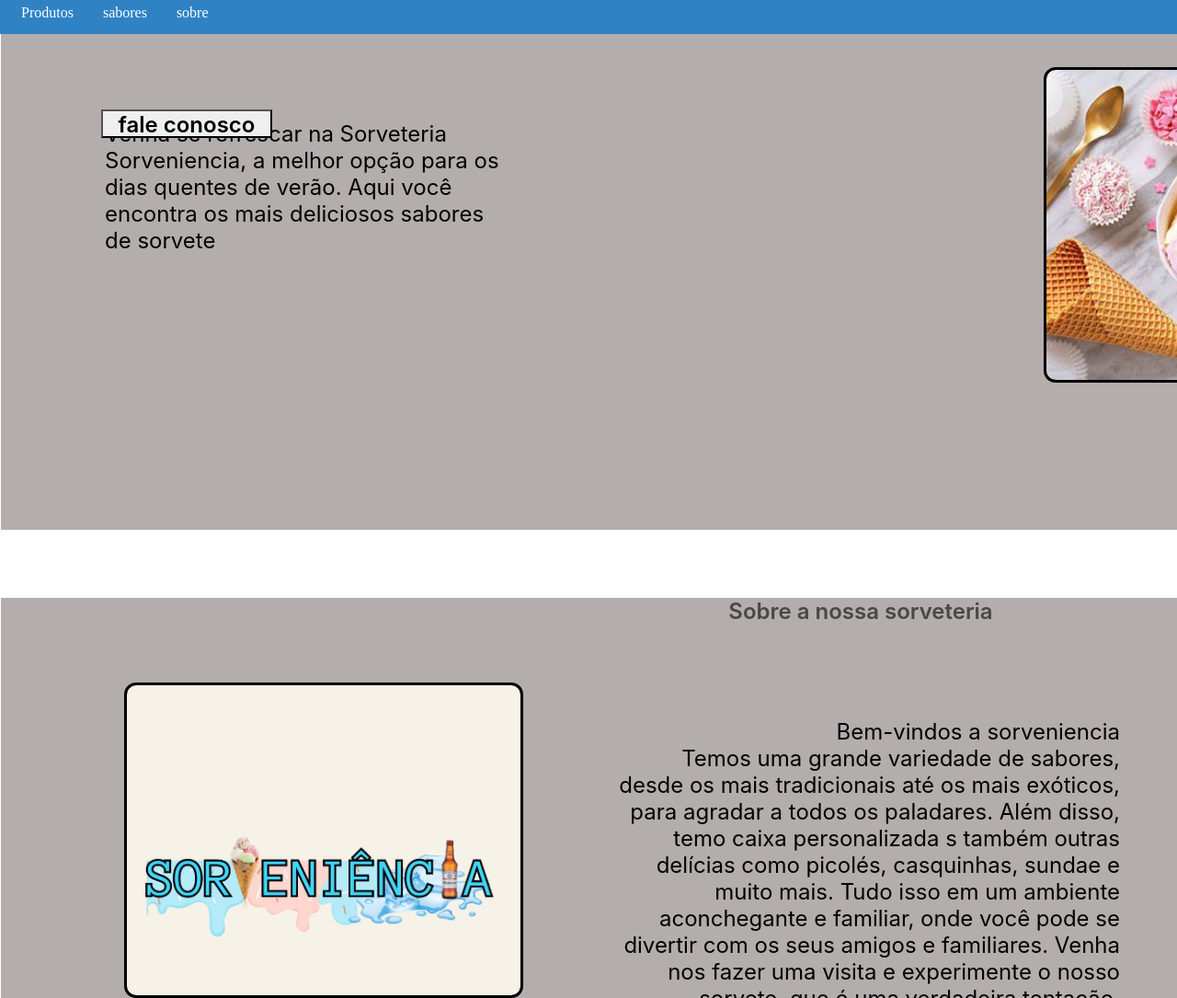
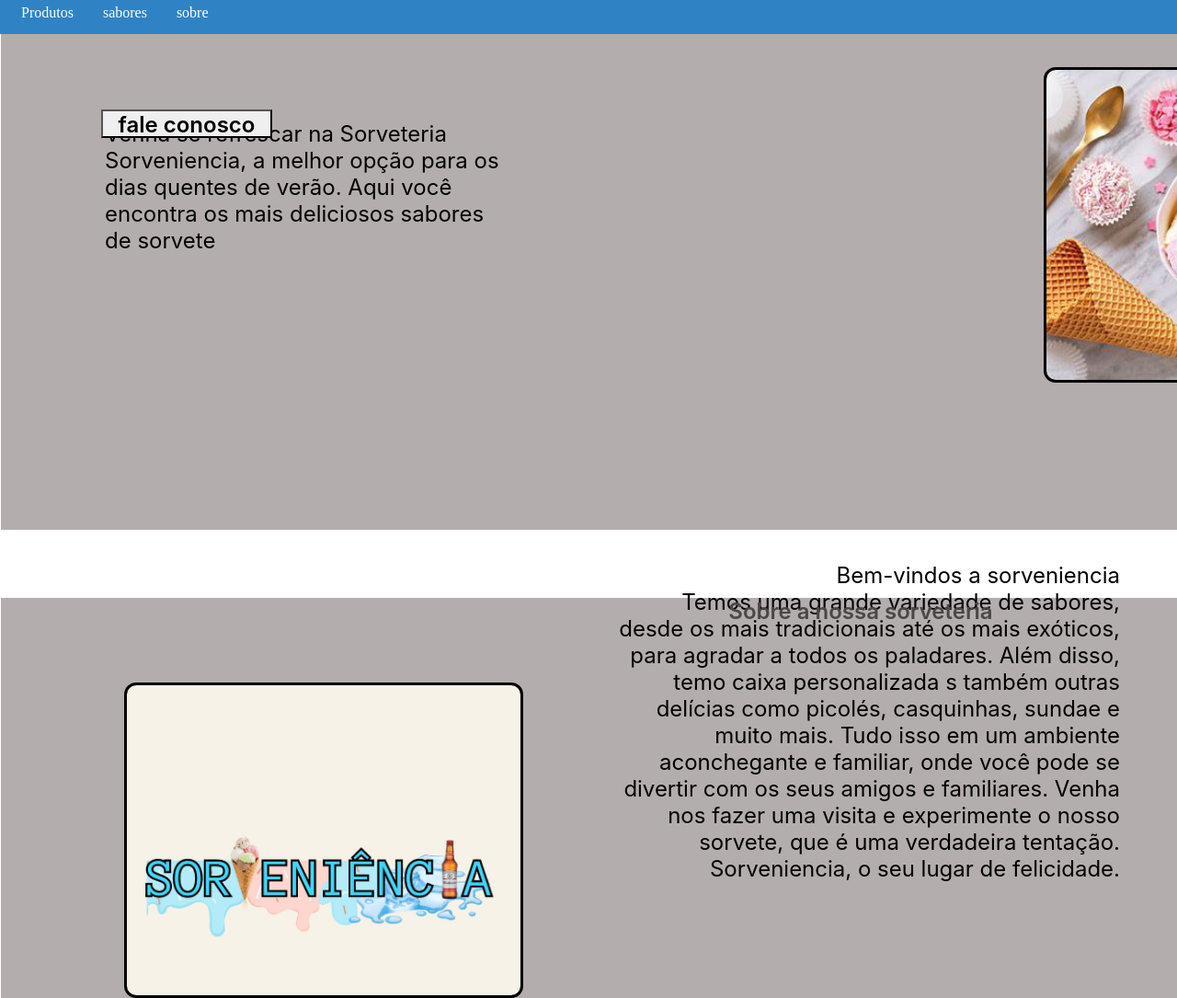
Before and after one commit to LuanSchneider/Sorverni-ncia, a plain HTML site: page index.html in a window 1280 px wide. Shown: the top 1085 px of the page at 92% size. Drawn offline with Linux system fonts and the light colour scheme.

Commit message:
Update style.css

```diff
--- a/style.css
+++ b/style.css
@@ -259,7 +259,7 @@ box-shadow: 10px,10px,15px,rgba(0,0,0,0.7);
 
  .texto3, .texto4 {
   position: relative;
-  top: 180px;
+  top: 10px;
   font-family: Arial, sans-serif;
   text-align: right;
   color: #000000;
```
